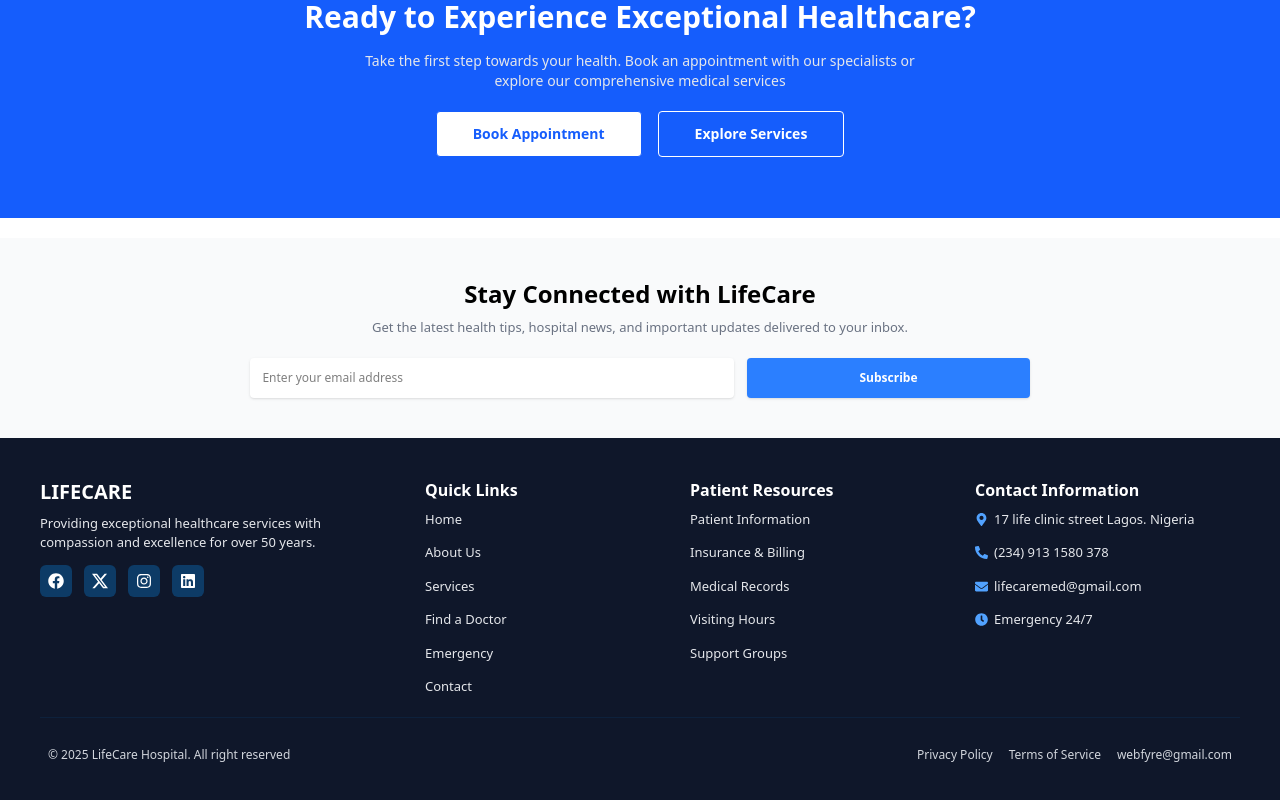
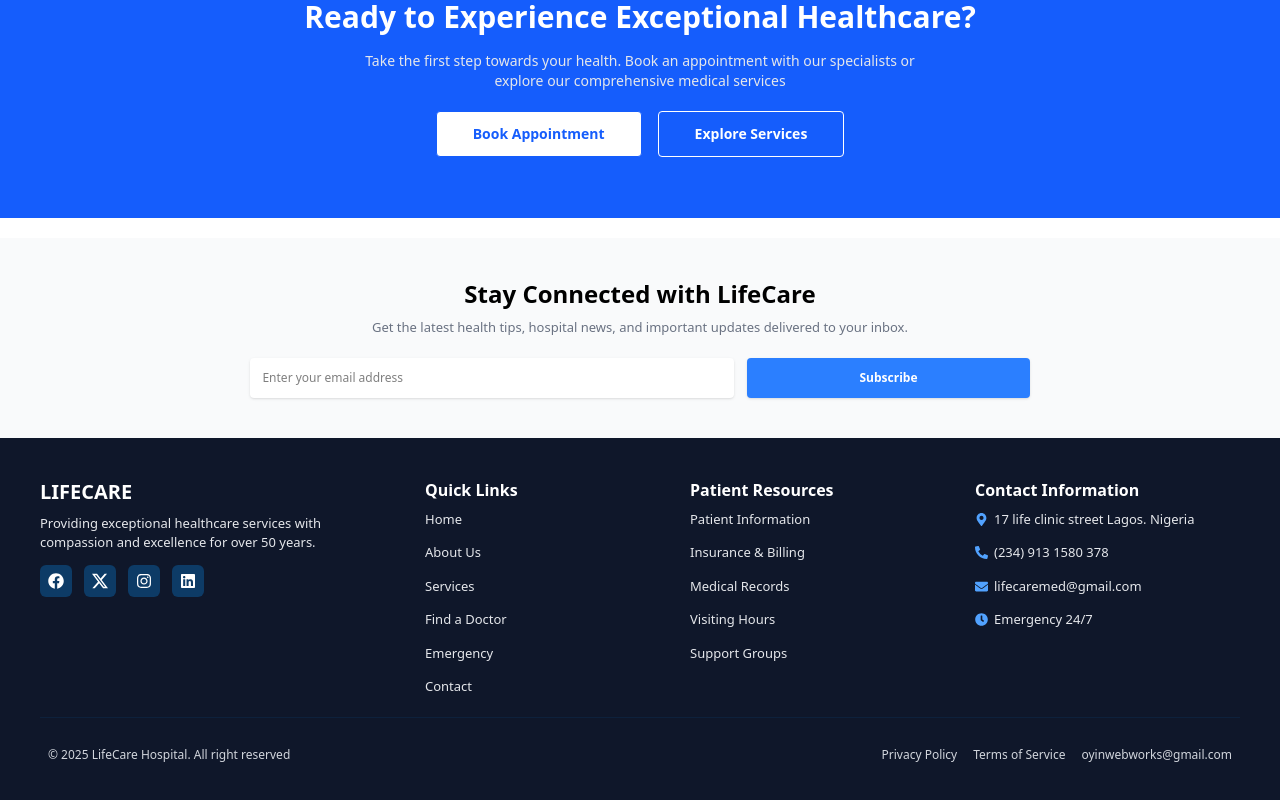
Before and after one commit to webfyredev/LifeCare_Websites, a React (Vite) app: page / in a window 1280 px wide. Shown: the part 6095-6895 px from the top of the page. Built offline with nearby package versions, Linux system fonts and the light colour scheme.

Commit message:
Added email address

```diff
--- a/src/components/footer.jsx
+++ b/src/components/footer.jsx
@@ -147,8 +147,8 @@ export default function Footer(){
                         <a href="" className="text-[9px] md:text-xs hover:font-semibold text-gray-300">
                             Terms of Service
                         </a>
-                        <a href="" className="hidden md:flex text-[9px] md:text-xs hover:font-semibold text-gray-300">
-                            webfyre@gmail.com
+                        <a href="mailto:oyinwebworks@gmail.com" className="hidden md:flex text-[9px] md:text-xs hover:font-semibold text-gray-300">
+                            oyinwebworks@gmail.com
                         </a>
                     </div>
                 </div>
--- a/src/pages/dashboard.jsx
+++ b/src/pages/dashboard.jsx
@@ -1,5 +1,7 @@
 import { useContext } from "react";
 import { AuthContext } from "../auth/authContext";
+import { motion } from "framer-motion";
+import { buttonEffects } from "../animations/effects";
 
 const Dashboard = () => {
   const auth = useContext(AuthContext);
@@ -11,7 +13,7 @@ const Dashboard = () => {
       <p><strong>Medical ID:</strong> {auth?.user?.medical_id}</p>
       <p><strong>Email:</strong> {auth?.user?.email}</p>
 
-      <button onClick={auth.logout} className="cursor-pointer bg-blue-600 font-semibold text-white px-8 py-2 text-sm rounded-md mt-5">Logout</button>
+      <motion.button {...buttonEffects} onClick={auth.logout} className="cursor-pointer bg-blue-600 font-semibold text-white px-8 py-2 text-sm rounded-md mt-5">Logout</motion.button>
     </div>
   );
 };
--- a/src/pages/portal.jsx
+++ b/src/pages/portal.jsx
@@ -25,7 +25,7 @@ export default function Patient_Portal(){
             setStatus({message : `Login successful ${email}`, type: "success"})
             setTimeout(() => {
                 navigate("/patient-dashboard")
-            }, 1500)
+            }, 1000)
 
         }else{
             setStatus({ message: "Invalid login details, Try again later", type: "error" });
```
